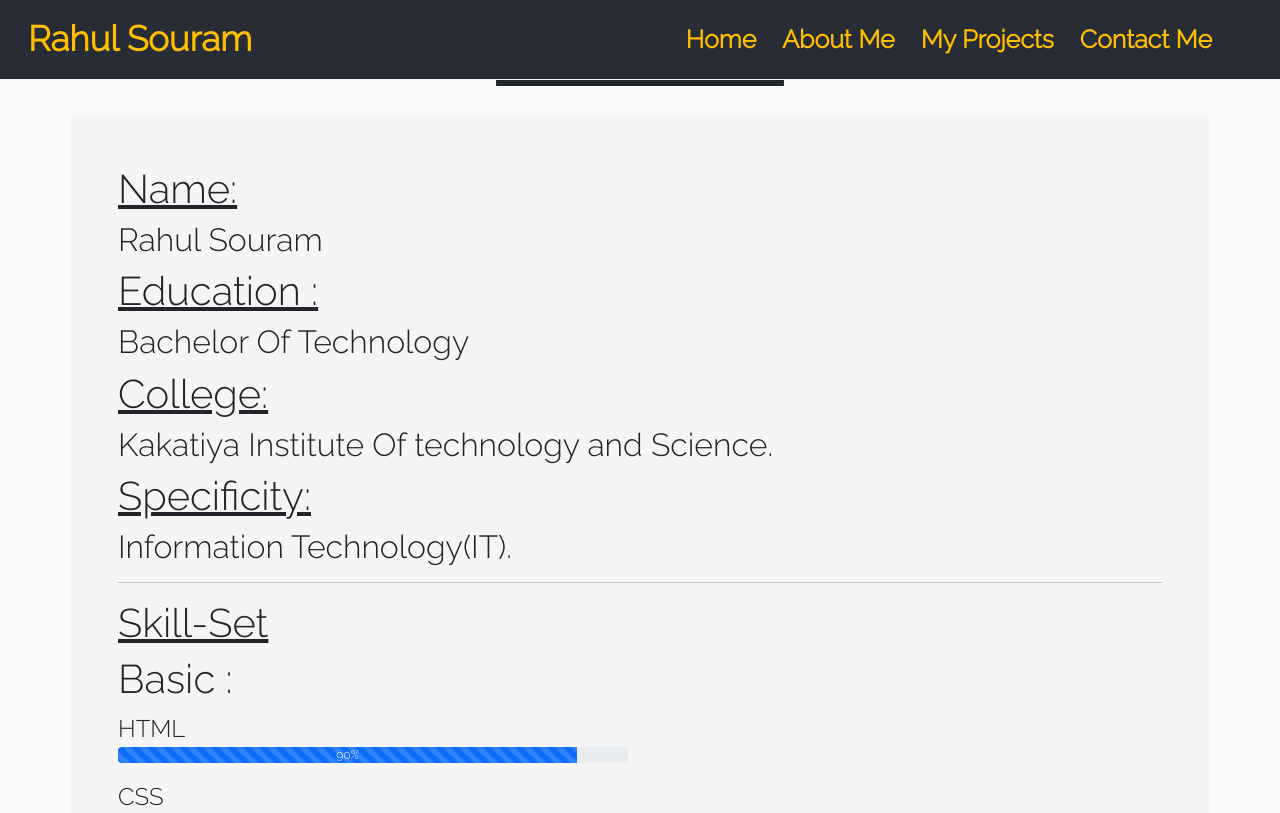
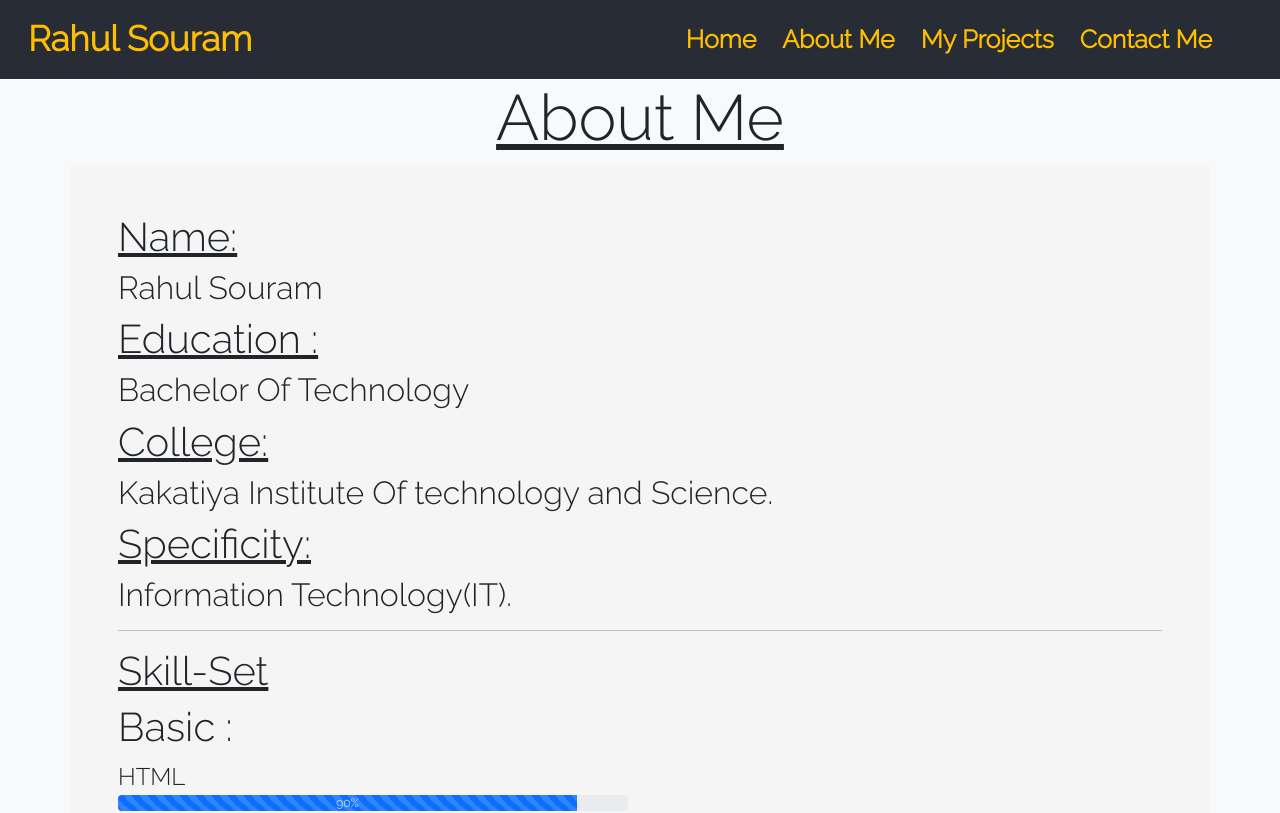
Before and after one commit to Rahul-Souram/My-portfolio, a React (Create React App) app: page /About in a window 1280 px wide. Shown: the top 813 px of the page. Built offline with nearby package versions, Linux system fonts and the light colour scheme; a web font is replaced by a local one.

Commit message:
added title

```diff
--- a/src/App.css
+++ b/src/App.css
@@ -179,3 +179,7 @@ form {
   list-style:none;
   margin-left: -2rem;
 }
+
+.page-title{
+  margin-top: 5rem;
+}
--- a/src/pages/About.js
+++ b/src/pages/About.js
@@ -4,7 +4,7 @@ import { skills, OtherSkills } from "../data";
 const About = () => {
   return (
     <div className="bg-light text-dark" id="bg2">
-      <h2 className="text-center text-dark p-3 display-3 text-decoration-underline">
+      <h2 className="text-center text-dark page-title display-3 text-decoration-underline">
         <b>About Me</b>
       </h2>
       <div className="container p-5" id="bg2">
--- a/src/pages/Projects.js
+++ b/src/pages/Projects.js
@@ -5,7 +5,7 @@ import Card from "../comp/Card";
 const Projects = () => {
   return (
     <>
-      <h2 className="text-center text-dark bg-light mt-3 display-3 text-decoration-underline">
+      <h2 className="text-center text-dark bg-light page-title display-3 text-decoration-underline">
         MY PROJECTS{" "}
       </h2>
       <div className="container-fluid mb-5 bg-dark pt-5" id="bg">
```
